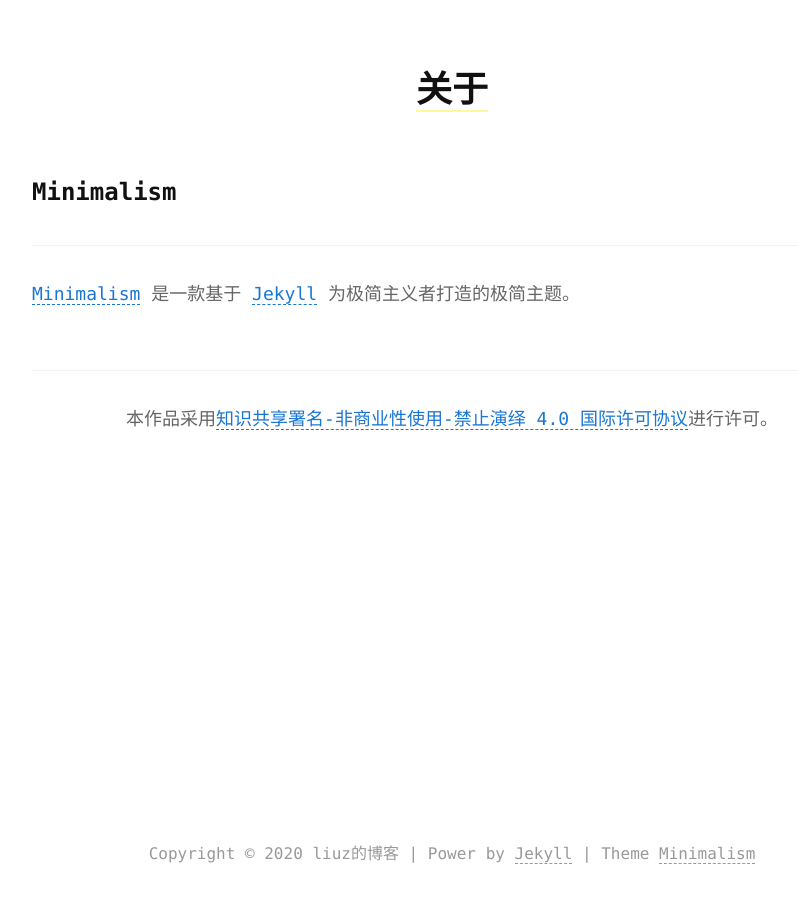
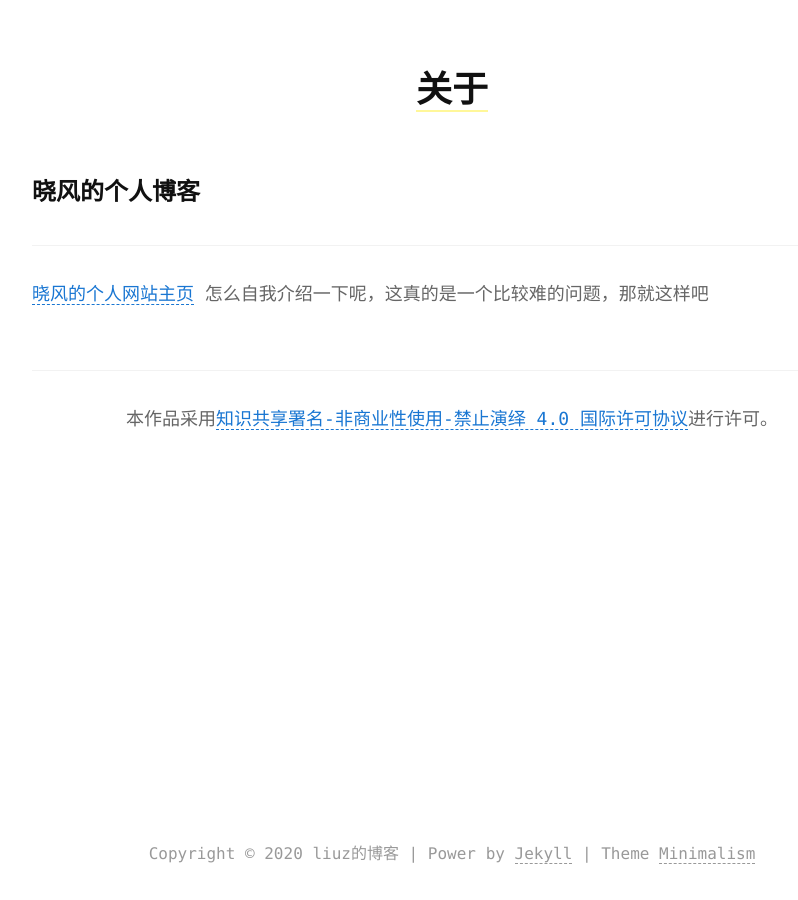
Before and after one commit to liuzdz/liuzdz.github.io, a Jekyll site: the page built from about.md, in a window 1280 px wide. Shown: the whole page, without its empty margins (188-986 px from the left). Built offline with Jekyll 4.4.1, drawn with Linux system fonts in a browser that asks for light colours.

Commit message:
修改关于页面

```diff
--- a/about.md
+++ b/about.md
@@ -4,11 +4,11 @@ title: 关于
 reward: false
 ---
 
-### Minimalism
+### 晓风的个人博客
 
 ---
 
-[Minimalism] 是一款基于 [Jekyll] 为极简主义者打造的极简主题。
+[晓风的个人网站主页]
+怎么自我介绍一下呢，这真的是一个比较难的问题，那就这样吧
 
-[Minimalism]: https://github.com/showzeng/Minimalism
-[Jekyll]: https://jekyllrb.com/
+[晓风的个人网站主页]: https://liuz.xyz
```
